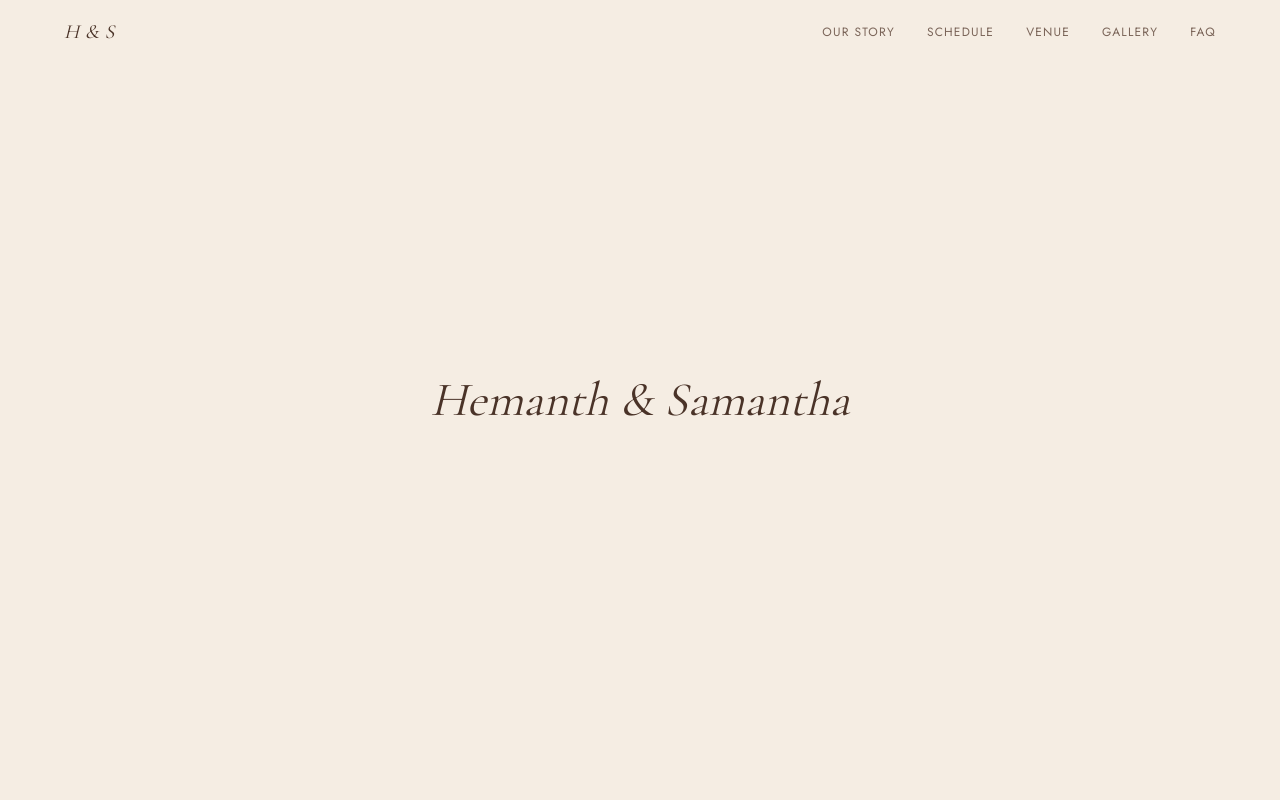
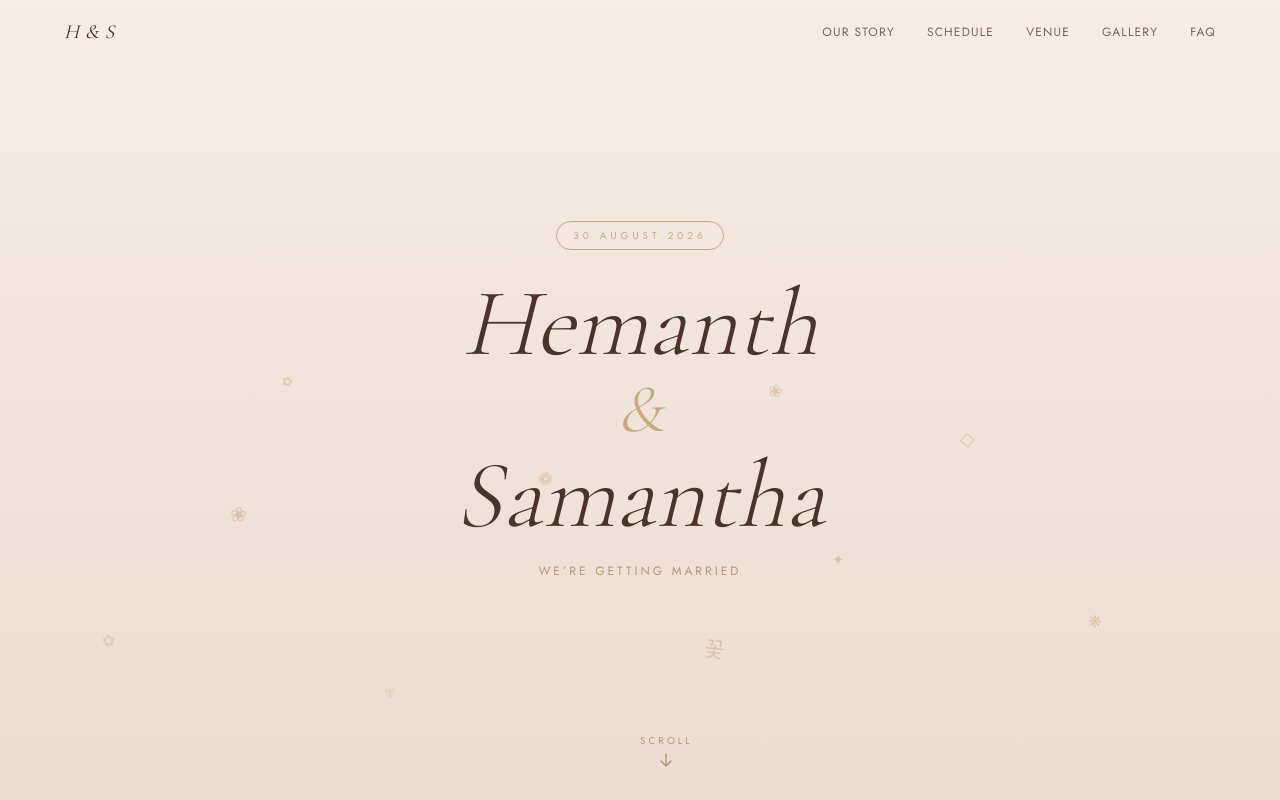
Before and after one commit to HemanthReddy99/Wedding, a Next.js app: page / in a window 1280 px wide. Built offline with nearby package versions, Linux system fonts and the light colour scheme.

Commit message:
feat: add Hero section with floating florals and entrance animations

```diff
--- a/app/page.tsx
+++ b/app/page.tsx
@@ -1,12 +1,11 @@
 import Navbar from '@/components/Navbar'
+import Hero from '@/components/Hero'
 
 export default function Home() {
   return (
     <main>
       <Navbar />
-      <div id="hero" className="h-screen bg-cream-100 flex items-center justify-center">
-        <p className="font-serif italic text-5xl text-rose-900">Hemanth &amp; Samantha</p>
-      </div>
+      <Hero />
     </main>
   )
 }
--- /dev/null
+++ b/components/Hero.tsx
@@ -0,0 +1,79 @@
+'use client'
+
+import { motion } from 'framer-motion'
+import Image from 'next/image'
+import FloatingFlorals from './FloatingFlorals'
+
+export default function Hero() {
+  return (
+    <section
+      id="hero"
+      className="relative h-screen flex flex-col items-center justify-center text-center overflow-hidden"
+    >
+      {/* Background image */}
+      <Image
+        src="/images/placeholder-hero.jpg"
+        alt="Hemanth and Samantha"
+        fill
+        className="object-cover"
+        priority
+      />
+
+      {/* Warm overlay */}
+      <div className="absolute inset-0 bg-gradient-to-b from-cream-50/60 via-cream-100/40 to-cream-200/70" />
+
+      {/* Floating florals */}
+      <FloatingFlorals />
+
+      {/* Content */}
+      <div className="relative z-10 px-6">
+        <motion.span
+          className="inline-block text-[10px] tracking-[4px] uppercase text-gold-400 border border-gold-400 px-4 py-1.5 rounded-full mb-6"
+          initial={{ opacity: 0, y: 20 }}
+          animate={{ opacity: 1, y: 0 }}
+          transition={{ duration: 0.8, delay: 0.3 }}
+        >
+          30 August 2026
+        </motion.span>
+
+        <motion.h1
+          className="font-serif italic font-light text-rose-900 leading-[1.05] mb-4"
+          style={{ fontSize: 'clamp(52px, 9vw, 96px)' }}
+          initial={{ opacity: 0, y: 25 }}
+          animate={{ opacity: 1, y: 0 }}
+          transition={{ duration: 1.0, delay: 0.6 }}
+        >
+          Hemanth
+          <span className="block text-gold-400" style={{ fontSize: '0.7em' }}>
+            &amp;
+          </span>
+          Samantha
+        </motion.h1>
+
+        <motion.p
+          className="text-xs tracking-[3px] uppercase text-rose-500"
+          initial={{ opacity: 0, y: 20 }}
+          animate={{ opacity: 1, y: 0 }}
+          transition={{ duration: 0.8, delay: 0.9 }}
+        >
+          We&rsquo;re getting married
+        </motion.p>
+      </div>
+
+      {/* Scroll arrow */}
+      <motion.a
+        href="#our-story"
+        className="absolute bottom-8 left-1/2 -translate-x-1/2 flex flex-col items-center gap-1 text-rose-500"
+        initial={{ opacity: 0 }}
+        animate={{ opacity: 1, y: [0, 8, 0] }}
+        transition={{ opacity: { delay: 1.5, duration: 0.5 }, y: { delay: 1.5, duration: 2, repeat: Infinity } }}
+        aria-label="Scroll down"
+      >
+        <span className="text-[10px] tracking-[3px] uppercase">scroll</span>
+        <svg width="16" height="16" viewBox="0 0 16 16" fill="none">
+          <path d="M8 2v12M3 9l5 5 5-5" stroke="currentColor" strokeWidth="1.5" strokeLinecap="round" strokeLinejoin="round"/>
+        </svg>
+      </motion.a>
+    </section>
+  )
+}
```
